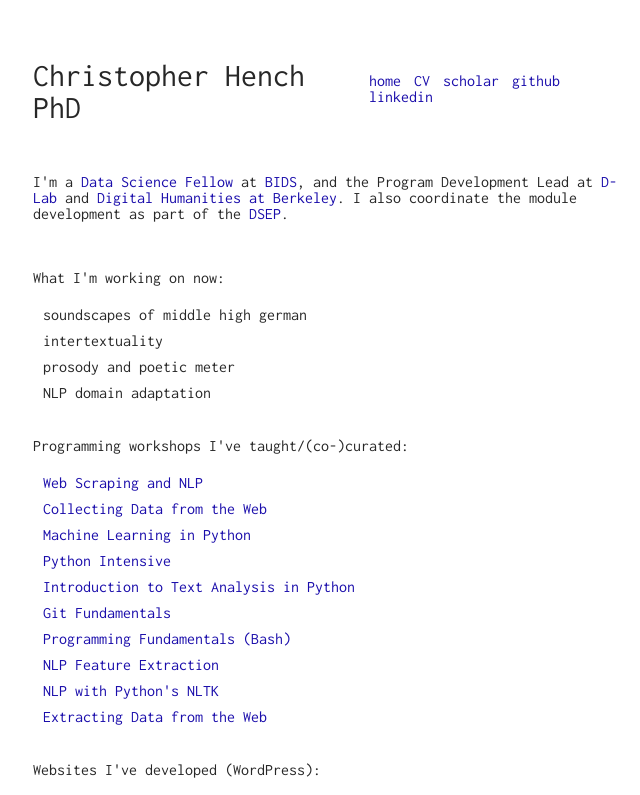
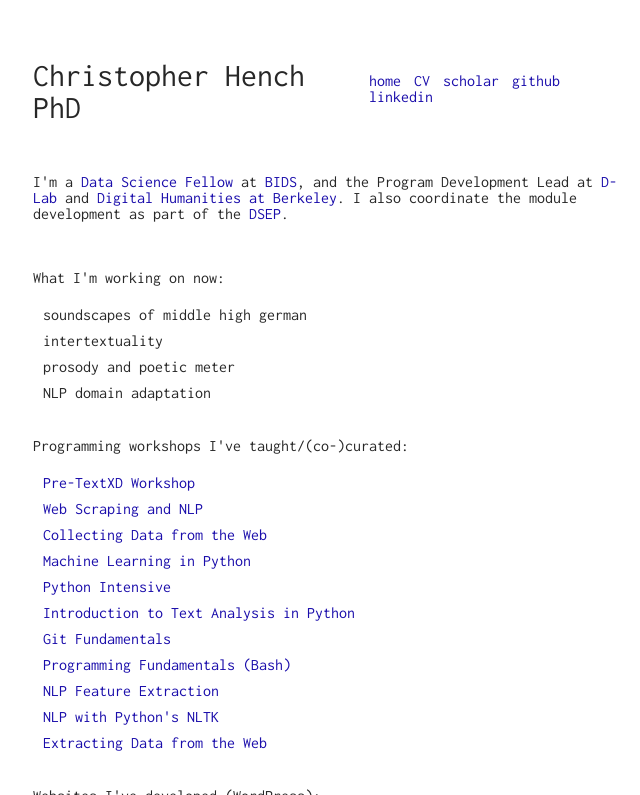
Before and after one commit to henchc/henchc.github.io, a Jekyll site: the page built from index.html, in a window 1280 px wide, cut to the strip 0-795 px from the top of the page. Shown: the whole strip, without its empty margins (307-947 px from the left). Built offline with Jekyll 4.4.1, drawn with Linux system fonts in a browser that asks for light colours.

Commit message:
add workshop

```diff
--- a/index.html
+++ b/index.html
@@ -39,6 +39,7 @@ What I'm working on now:
 Programming workshops I've taught/(co-)curated:
 <br><br>
 <ul>
+  <li><a href="https://github.com/henchc/textxd-2017" target="_blank">Pre-TextXD Workshop</a></li>
   <li><a href="https://github.com/henchc/CDIPS-2017-Scraping-NLP" target="_blank">Web Scraping and NLP</a></li>
   <li><a href="https://github.com/Data-on-the-Mind/2017-summer-workshop" target="_blank">Collecting Data from the Web</a></li>
   <li><a href="https://github.com/dlab-berkeley/python-machine-learning" target="_blank">Machine Learning in Python</a></li>
```
